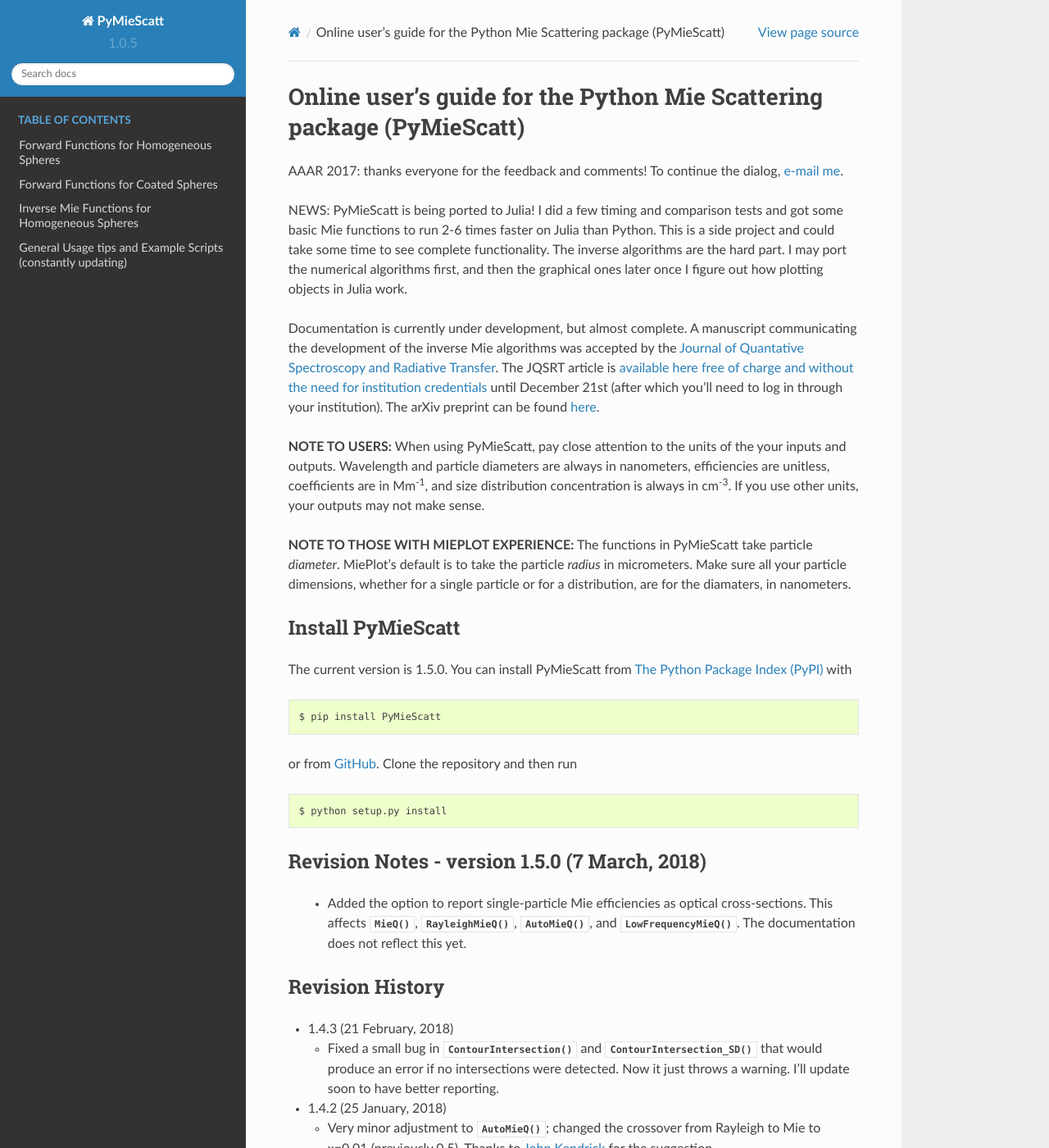
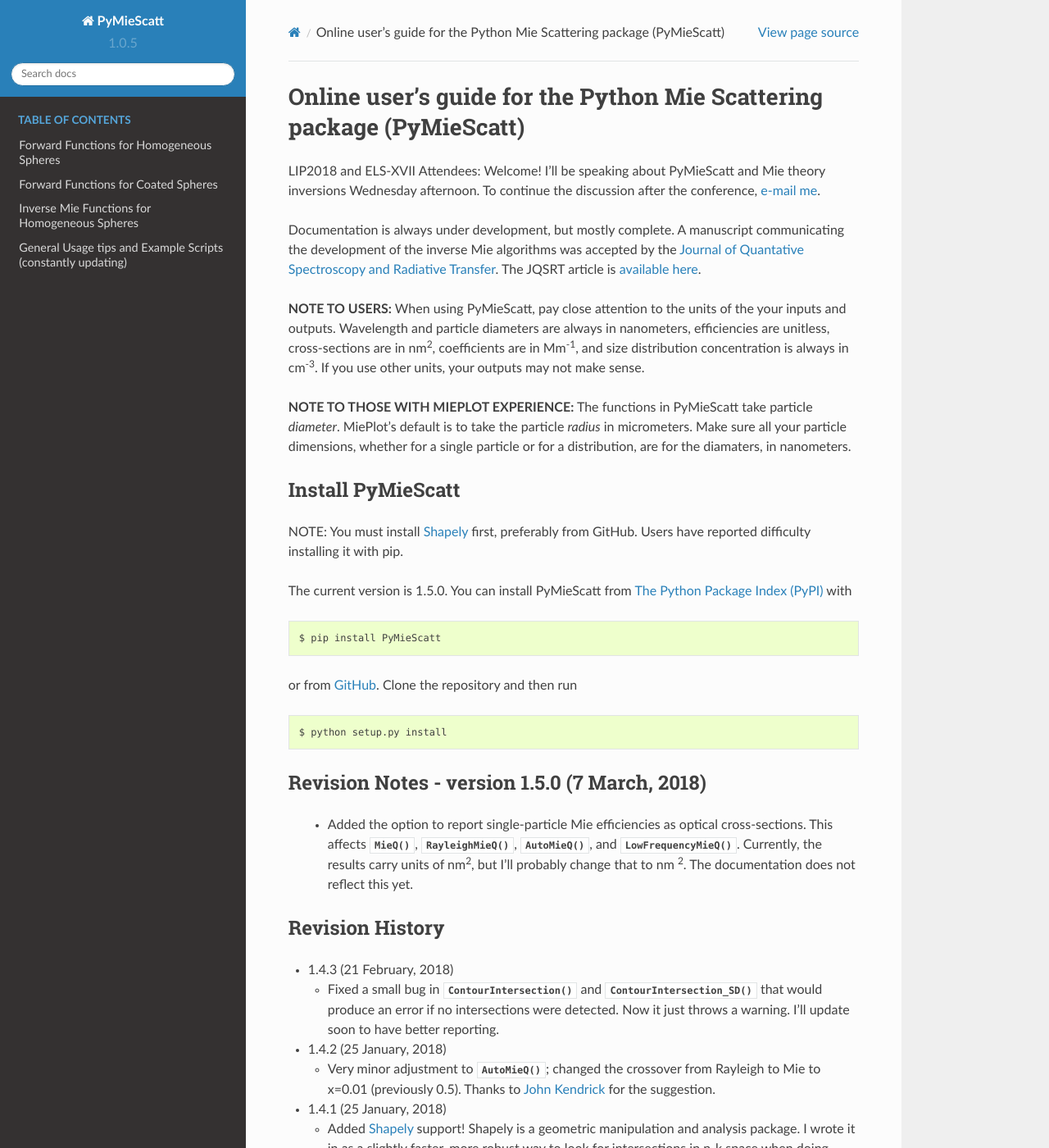
Before and after one commit to bsumlin/PyMieScatt, a Sphinx documentation site: the page built from docs/index.rst, in a window 1280 px wide and 1400 px high. Shown: the whole window at 82% size. Built offline with Sphinx 7.4.7 and the Read the Docs theme 2.0.0, drawn with Linux system fonts in a browser that asks for light colours; formulas are drawn with MathJax 3; pages that are not in the unit, such as notebooks, are missing from menus.

Commit message:
minor
docs

```diff
--- a/docs/index.rst
+++ b/docs/index.rst
@@ -7,19 +7,19 @@
 Online user's guide for the Python Mie Scattering package (PyMieScatt)
 ======================================================================
 
-AAAR 2017: thanks everyone for the feedback and comments! To continue the dialog, `e-mail me <http://pymiescatt.readthedocs.io/en/latest/#author-contact-information>`_.
+LIP2018 and ELS-XVII Attendees: Welcome! I'll be speaking about PyMieScatt and Mie theory inversions Wednesday afternoon. To continue the discussion after the conference, `e-mail me <http://pymiescatt.readthedocs.io/en/latest/#author-contact-information>`_.
 
-NEWS: PyMieScatt is being ported to Julia! I did a few timing and comparison tests and got some basic Mie functions to run 2-6 times faster on Julia than Python. This is a side project and could take some time to see complete functionality. The inverse algorithms are the hard part. I may port the numerical algorithms first, and then the graphical ones later once I figure out how plotting objects in Julia work.
+Documentation is always under development, but mostly complete. A manuscript communicating the development of the inverse Mie algorithms was accepted by the `Journal of Quantative Spectroscopy and Radiative Transfer <http://www.sciencedirect.com/science/journal/00224073>`_. The JQSRT article is `available here <https://doi.org/10.1016/j.jqsrt.2017.10.012>`_.
 
-Documentation is currently under development, but almost complete. A manuscript communicating the development of the inverse Mie algorithms was accepted by the `Journal of Quantative Spectroscopy and Radiative Transfer <http://www.sciencedirect.com/science/journal/00224073>`_. The JQSRT article is `available here free of charge and without the need for institution credentials <https://authors.elsevier.com/c/1V~HK564SC3di>`_ until December 21st (after which you'll need to log in through your institution). The arXiv preprint can be found `here <https://arxiv.org/abs/1710.05288>`_.
-
-**NOTE TO USERS:** When using PyMieScatt, pay close attention to the units of the your inputs and outputs. Wavelength and particle diameters are always in nanometers, efficiencies are unitless, coefficients are in Mm\ :sup:`-1`, and size distribution concentration is always in cm\ :sup:`-3`. If you use other units, your outputs may not make sense.
+**NOTE TO USERS:** When using PyMieScatt, pay close attention to the units of the your inputs and outputs. Wavelength and particle diameters are always in nanometers, efficiencies are unitless, cross-sections are in nm\ :sup:`2`, coefficients are in Mm\ :sup:`-1`, and size distribution concentration is always in cm\ :sup:`-3`. If you use other units, your outputs may not make sense.
 
 **NOTE TO THOSE WITH MIEPLOT EXPERIENCE:** The functions in PyMieScatt take particle *diameter*. MiePlot's default is to take the particle *radius* in micrometers. Make sure all your particle dimensions, whether for a single particle or for a distribution, are for the diamaters, in nanometers.
 
 
 Install PyMieScatt
 ------------------
+
+NOTE: You must install `Shapely <https://shapely.readthedocs.io/>`_ first, preferably from GitHub. Users have reported difficulty installing it with pip.
 
 The current version is 1.5.0. You can install PyMieScatt from `The Python Package Index (PyPI) <https://pypi.python.org/pypi/PyMieScatt>`_ with ::
 
@@ -33,7 +33,7 @@
 Revision Notes - version 1.5.0 (7 March, 2018)
 -------------------------------------------------
 
-  - Added the option to report single-particle Mie efficiencies as optical cross-sections. This affects :py:func:`MieQ`, :py:func:`RayleighMieQ`, :py:func:`AutoMieQ`, and :py:func:`LowFrequencyMieQ`. The documentation does not reflect this yet.
+  - Added the option to report single-particle Mie efficiencies as optical cross-sections. This affects :py:func:`MieQ`, :py:func:`RayleighMieQ`, :py:func:`AutoMieQ`, and :py:func:`LowFrequencyMieQ`. Currently, the results carry units of nm\ :sup:`2`, but I'll probably change that to nm :sup:`2`. The documentation does not reflect this yet.
 
 Revision History
 ----------------
```
